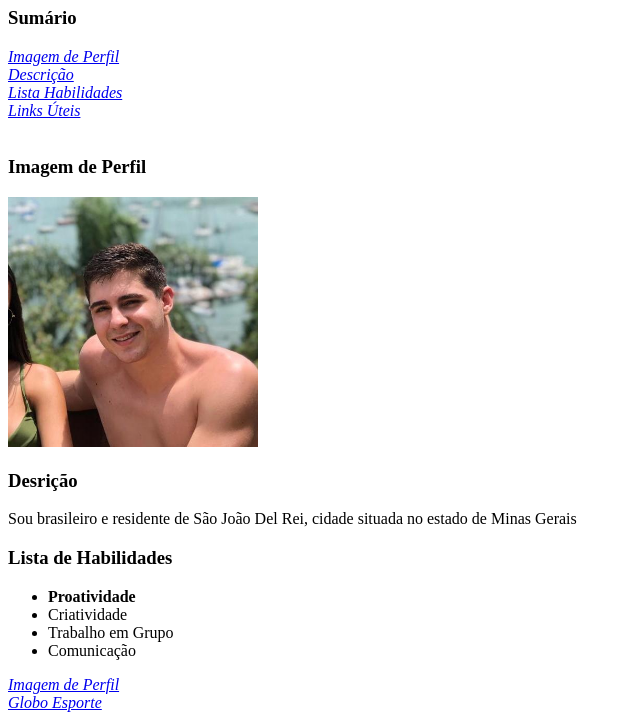
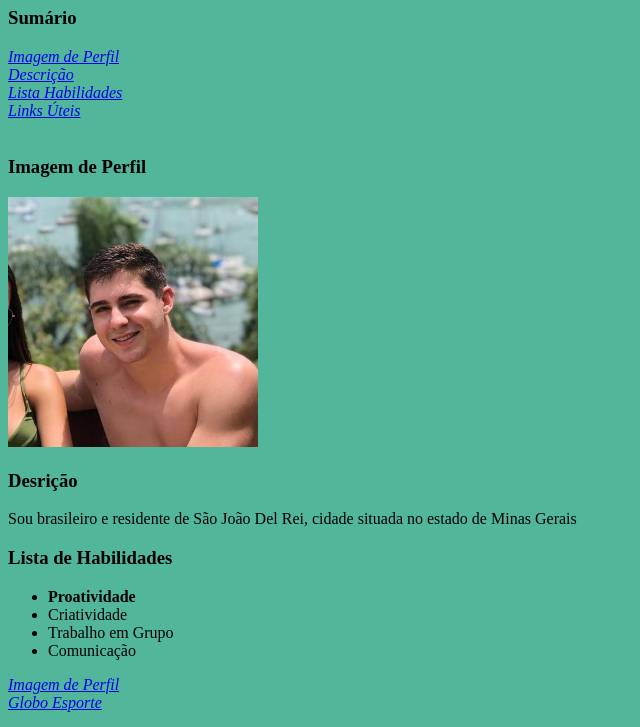
Before and after one commit to Gab-Agrela/Gab-Agrela.github.io, a plain HTML site: page index.html in a window 1280 px wide. Shown: the part 73-800 px from the top of the page, without its empty margins (0-640 px from the left). Drawn offline with Linux system fonts and the light colour scheme.

Commit message:
Adicionando cor de fundo

```diff
--- a/index.html
+++ b/index.html
@@ -3,6 +3,13 @@
 <head>
     <meta charset="UTF-8">
     <title>Portfólio</title>
+    <style>
+
+        body{ background-color: #52b69a;
+
+        }
+
+    </style>
 </head>
 <body>
     <h1>Gabriel Agrela Barbosa</h1>
```
